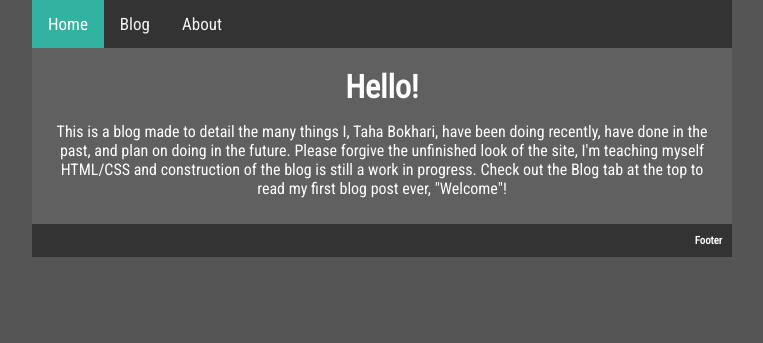
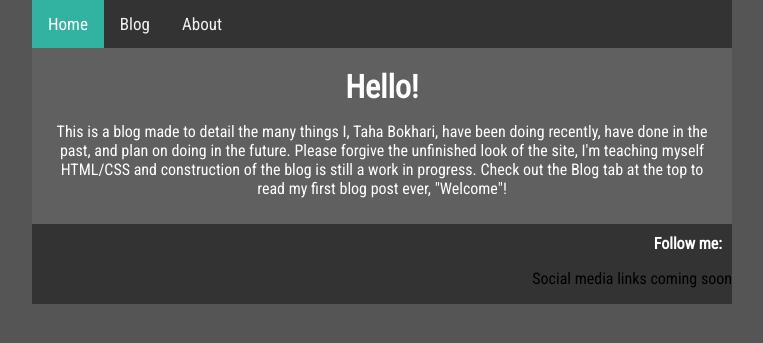
Before and after one commit to boktah/boktah.github.io, a Jekyll site: the page built from index.html, in a window 1280 px wide. Shown: the top 343 px of the page, without its empty margins (258-1021 px from the left). Built offline with Jekyll 4.4.1, drawn with Linux system fonts in a browser that asks for light colours.

Commit message:
Updated footer

```diff
--- a/_layouts/default.html
+++ b/_layouts/default.html
@@ -25,7 +25,8 @@
 
 
         <div class="footer">
-            <h6>Footer</h6>
+            <h4>Follow me:</h4>
+            <p>Social media links coming soon</p>
         </div>
 
     </body>
```
